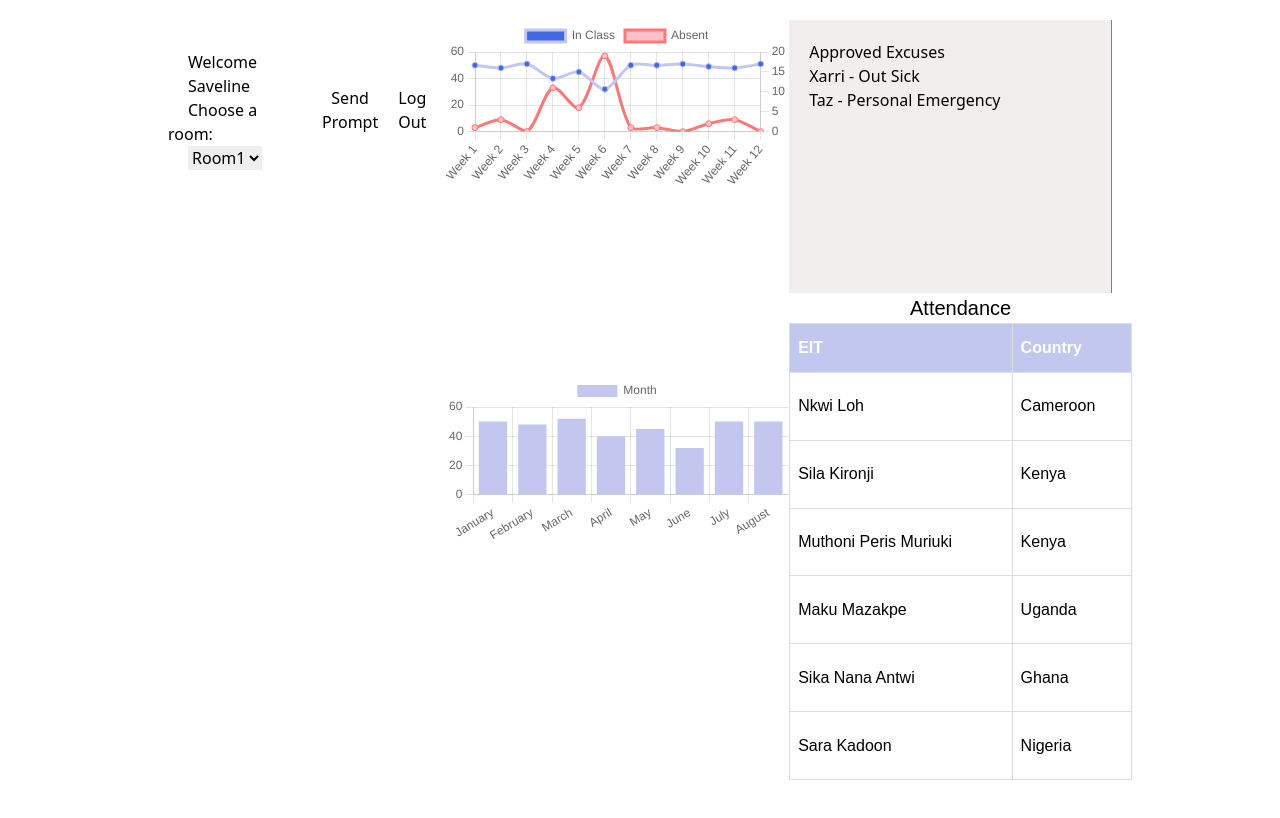
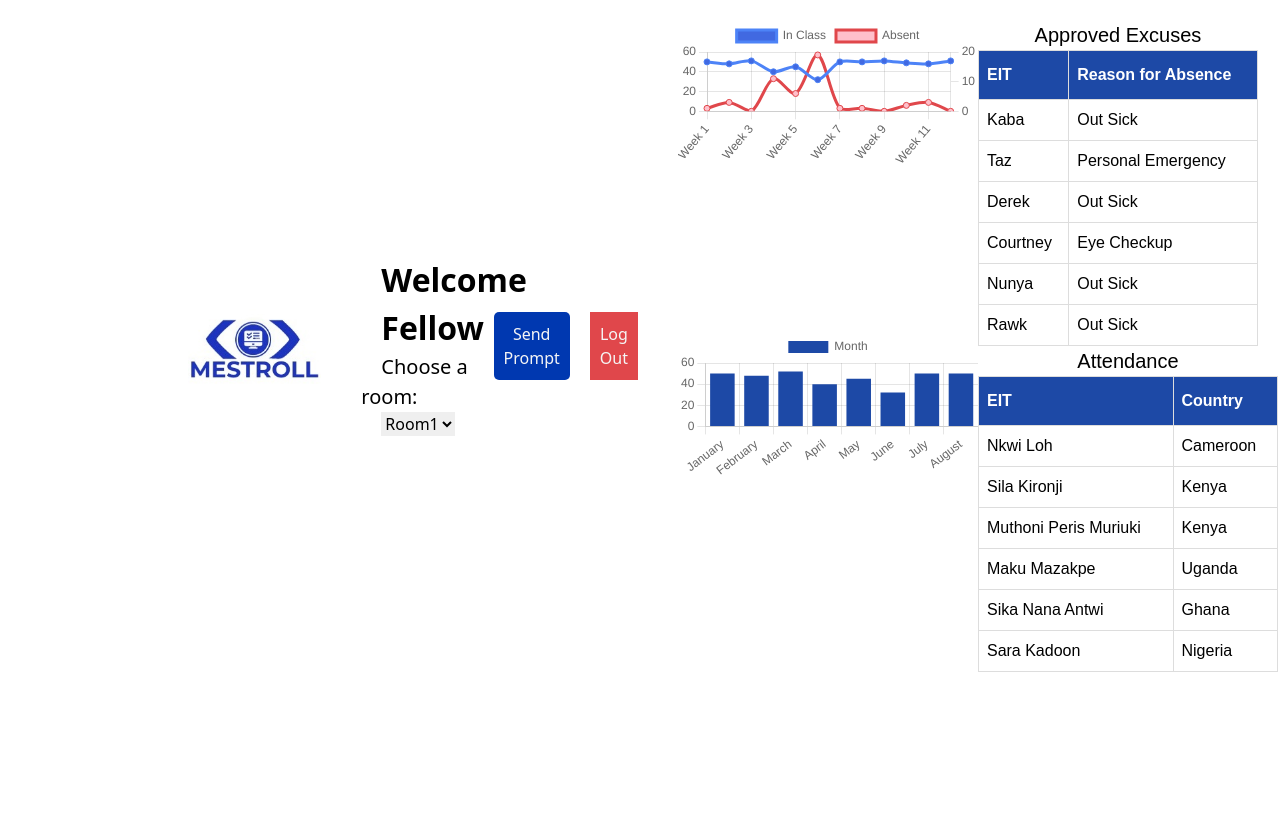
Before and after one commit to xarrijorge/mestroll, a Vue app: page /dashboard in a window 1280 px wide. Shown: the top 818 px of the page. Built offline with nearby package versions, Linux system fonts and the light colour scheme; what tw-elements would draw is missing.

Commit message:
Added logo. Fixed mobile vue. Added netlify redirect

```diff
--- a/src/components/CheckInView.vue
+++ b/src/components/CheckInView.vue
@@ -1,13 +1,15 @@
 <template>
-  <div>
-    <p>Welcome {{ username }}</p>
+  <div class="main">
+    <img src="../assets/mestroll.jpeg" alt="mestroll" class="logo">
+    <section>
+    <h1>Welcome {{ username }}</h1>
     <label for="rooms">Choose a room:</label>
-
     <select name="rooms" id="rooms">
       <option value="room1">Room1</option>
       <option value="room2">Room2</option>
       <option value="room3">Room3</option>
     </select>
+    </section>
   </div>
 </template>
 <script>
@@ -15,3 +17,33 @@ export default {
   props: ["username"]
 }
 </script>
+<style scoped>
+  .main{
+    display: flex;
+    align-items: center;
+  }
+  h1{
+    font-size: 2em;
+    font-weight: bold;
+  }
+  label{
+    font-weight: thin;
+    font-size: 20px;
+  }
+  .logo{
+  aspect-ratio: 16/9;
+  height: 75px;
+  margin-right: 20px;
+}
+@media(max-width: 720px){
+  .logo{
+    height: 50px;
+  }
+  h1{
+    font-size: 1em;
+  }
+  label{
+    font-size: 12px;
+  }
+}
+</style>
--- a/src/components/charts/BarChartView.vue
+++ b/src/components/charts/BarChartView.vue
@@ -26,7 +26,7 @@ export default {
         datasets: [
           {
             label: 'Month',
-            backgroundColor: '#C3C7EF',
+            backgroundColor: '#1d49a6',
             data: [50, 48, 52, 40, 45, 32, 50, 50],
           }
         ]
@@ -34,7 +34,6 @@ export default {
       chartOptions: {
         responsive: true,
         maintainAspectRatio: true,
-        tension: 0.3,
         legend: {
           display: true, // Set this to true to display the legend
           position: "top", // You can change the position to "bottom", "left", "right"
--- a/src/components/charts/LineChartView.vue
+++ b/src/components/charts/LineChartView.vue
@@ -27,17 +27,17 @@ export default {
         datasets: [
           {
             label: 'In Class',
-            color: '#C3C7EF',
+            color: '#1d49a6',
             backgroundColor: 'royalBlue',
-            borderColor: '#c3c7ef',
+            borderColor: '#4d83f7',
             data: [50, 48, 51, 40, 45, 32, 50, 50, 51, 49, 48, 51],
             yAxisID: 'y'
           },
           {
             label: 'Absent',
-            color: '#f87979',
+            color: '#E0474B',
             backgroundColor: 'pink',
-            borderColor: '#f87979',
+            borderColor: '#E0474B',
             data: [1, 3, 0, 11, 6, 19, 1, 1, 0, 2, 3, 0 ],
             yAxisID: 'y1'
           }
--- a/src/views/DashboardView.vue
+++ b/src/views/DashboardView.vue
@@ -1,13 +1,11 @@
 <template>
   <div class="px-20 flex flex-col align-center dashboard">
     <header class="header">
-      <CheckInView :username="username" />
-      <button class="bg-blue-500 hover:bg-blue-700 text-white font-bold py-2 px-4 rounded">
-        Send Prompt
-      </button>
-      <button @click="logout" class="bg-yellow-500 logout hover:bg-yellow-700 py-2 px-4 rounded">
-        Log Out
-      </button>
+      <CheckInView :username="username"/>
+      <div class="buttonbox">
+      <button class="prompt"> Send Prompt </button>
+      <button class="logout hover:bg-red-500 py-2 px-4 rounded"> Log Out </button>
+      </div>
     </header>
     <section class="charts">
       <article>
@@ -19,16 +17,24 @@
     </section>
     <main class="tables">
       <section class="excuses">
-        <h2 class="underline">Approved Excuses</h2>
-        <ul v-for="item in excuses" :key="item.name">
-          {{
-            item.name
-          }}
-          -
-          {{
-            item.excuse
-          }}
-        </ul>
+        <table class="attendance">
+        <caption>
+         Approved Excuses
+        </caption>
+        <thead>
+          <tr>
+            <th class="border border-slate-600 ...">EIT</th>
+            <th class="border border-slate-600 ...">Reason for Absence</th>
+          </tr>
+        </thead>
+        <tbody v-for="item in excuses" :key="item.name">
+          <tr>
+            <td class="border border-slate-700">{{ item.name }}</td>
+            <td class="border border-slate-700">{{ item.excuse}}</td>
+          </tr>
+        </tbody>
+      </table>
+
       </section>
       <table class="attendance">
         <caption>
@@ -48,6 +54,9 @@
         </tbody>
       </table>
     </main>
+    <footer>
+
+    </footer>
   </div>
 </template>
 <script>
@@ -59,7 +68,7 @@ export default {
   components: { CheckInView, BarChartView, LineChartView },
   data() {
     return {
-      username: this.currentUser ?? 'Saveline',
+      username: this.currentUser ?? 'Fellow',
       attendance: [
         { name: 'Nkwi Loh', country: 'Cameroon' },
         { name: 'Sila Kironji', country: 'Kenya' },
@@ -69,8 +78,12 @@ export default {
         { name: 'Sara Kadoon', country: 'Nigeria' },
       ],
       excuses: [
-        { name: 'Xarri', excuse: 'Out Sick' },
-        { name: 'Taz', excuse: 'Personal Emergency' }
+        { name: 'Kaba', excuse: 'Out Sick' },
+        { name: 'Taz', excuse: 'Personal Emergency' },
+        { name: 'Derek', excuse: 'Out Sick' },
+        { name: 'Courtney', excuse: 'Eye Checkup' },
+        { name: 'Nunya', excuse: 'Out Sick' },
+        { name: 'Rawk', excuse: 'Out Sick' },
       ]
     }
   },
@@ -84,17 +97,17 @@ export default {
 <style scoped>
 .dashboard {
   padding: 20px;
+  padding-bottom: 500px;
   width: 80vw;
   max-width: 100vw;
-  height: 100vh;
   margin: 0 auto;
   display: flex;
 }
 .header {
-  margin: 20px 0;
   padding: 10px 0;
   display: flex;
-  height: min-content;
+  align-items: center;
+  justify-content: center;
 }
 .header * {
   margin: 0 20px;
@@ -106,37 +119,9 @@ export default {
   display: grid;
   grid-template-columns: repeat(auto-fit, minmax(300px, 1fr));
   margin: 0 auto;
-  margin-bottom: 50px;
+  margin-bottom: 30px;
   width: 100%;
-}
-</style>
-<style scoped>
-.dashboard {
-  padding: 20px;
-  width: 80vw;
-  max-width: 100vw;
-  height: 100vh;
-  margin: 0 auto;
-  display: flex;
-}
-.header {
-  margin: 20px 0;
-  padding: 10px 0;
-  display: flex;
-  height: min-content;
-}
-.header * {
-  margin: 0 20px;
-}
-.logout {
-  margin-left: auto;
-}
-.charts {
-  display: grid;
-  grid-template-columns: repeat(auto-fit, minmax(300px, 1fr));
-  margin: 0 auto;
-  margin-bottom: 50px;
-  width: 100%;
+  min-height: 40vh;
 }
 .tables {
   display: grid;
@@ -167,16 +152,49 @@ export default {
   padding-top: 12px;
   padding-bottom: 12px;
   text-align: left;
-  background-color: #c2c7ef;
+  background-color: #1d49a6;
   color: white;
 }
 .attendance caption {
   font-size: 20px;
 }
 .excuses {
-  border-right: 1px solid grey;
   margin-right: 20px;
-  background-color: rgb(243, 238, 238);
-  padding: 20px;
+  /* padding: 20px; */
+}
+.logout{
+  background-color: #E0474B;
+  color: whitesmoke;
+  margin-left: auto;
+  padding: 10px;
+}
+
+.prompt{
+  padding: 10px;
+  background-color: #0038B0;
+  color: whitesmoke;
+  border-radius: 5px;
+
+}
+.buttonbox{
+  width: auto;
+  display: flex;
+}
+
+@media (max-width: 720px) {
+  header{
+    width: 90vw;
+  }
+  .buttonbox{
+    flex-direction: column;
+    font-size: 10px;
+  }
+  .buttonbox *{
+    margin-top: 5px;
+    margin-bottom: 5px;
+  }
+  .excuses{
+    margin: 0;
+  }
 }
 </style>
```
Also changed, not shown: src/assets/mestroll.jpeg (added), 1 other file (tests, documents, lock files or other folders).
